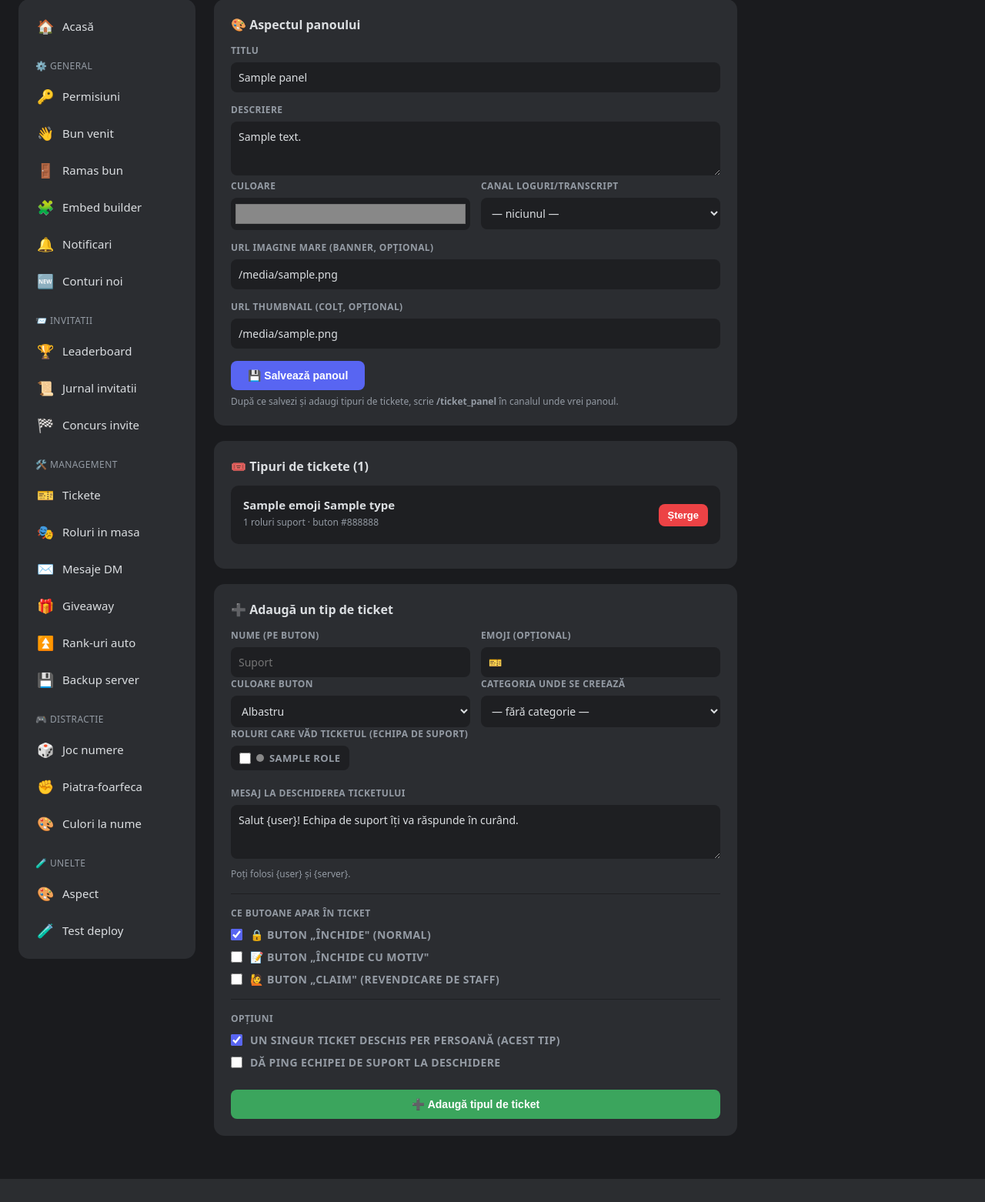
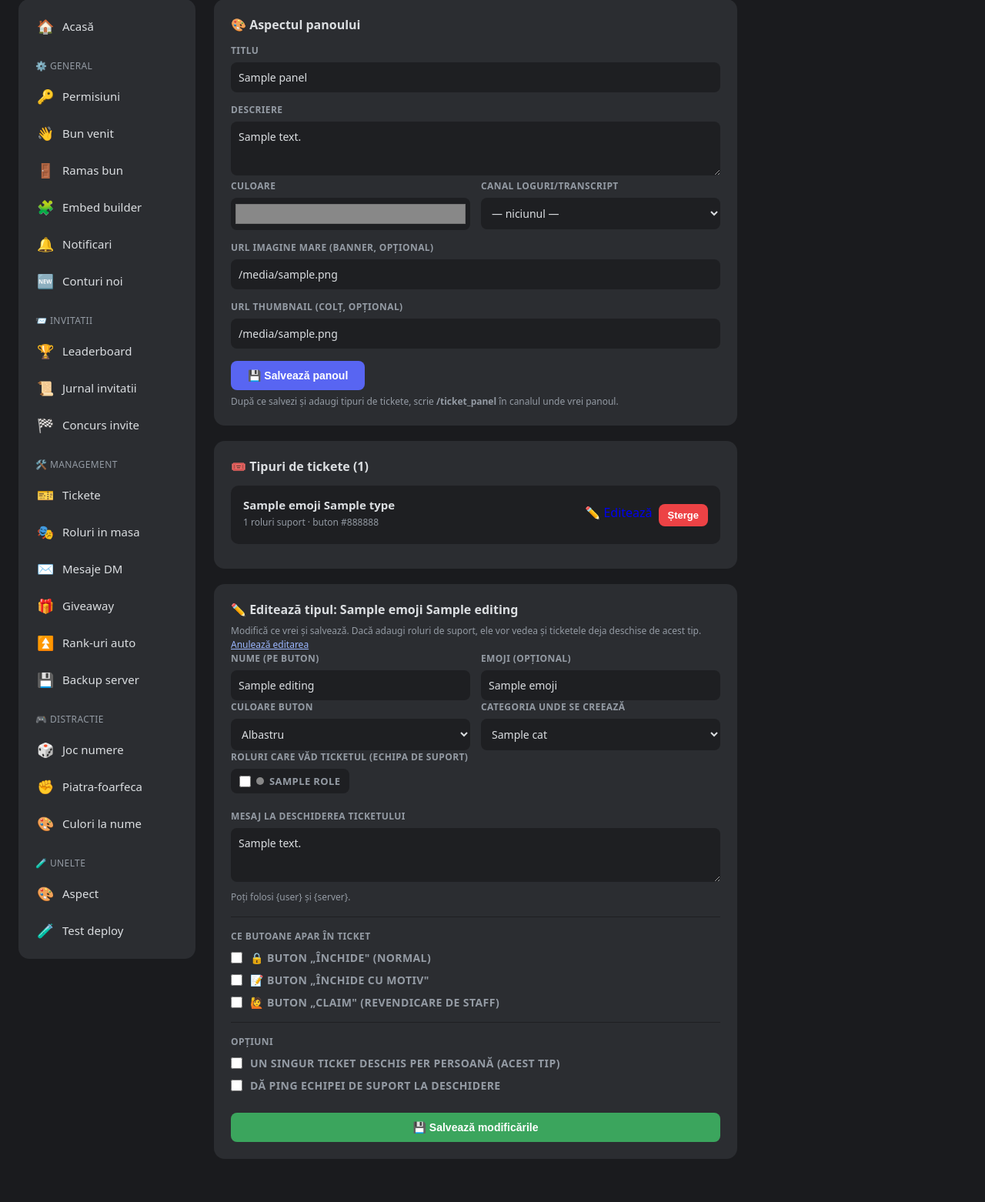
Before and after one commit to razvan1479/Sir-Penguin, a Flask app: template dashboard/templates/tickets.html in a window 1280 px wide. Shown: the part 151-1713 px from the top of the page at 77% size. Before the commit the page ends 1683 px from the top, so only its background shows below. Run offline with Flask 3, Linux system fonts and the light colour scheme; the template is opened without the code that fills it: most values are stand-ins (such as "Sample title", 1, 10 or a date in 2020); grey boxes marked "Sample" are stand-in pictures.

Commit message:
v26.5.12

```diff
--- a/dashboard/app.py
+++ b/dashboard/app.py
@@ -792,12 +792,35 @@ def tickets(guild_id):
             tid = request.form.get("type_id")
             data["types"] = [t for t in data.get("types", []) if t.get("id") != tid]
             storage.set(gid, "tickets", data)
+        elif action == "edit_type":
+            tid = request.form.get("type_id")
+            for t in data.get("types", []):
+                if t.get("id") == tid:
+                    t["label"] = request.form.get("label", "").strip() or t.get("label", "Ticket")
+                    t["emoji"] = request.form.get("emoji", "").strip()
+                    t["button_color"] = request.form.get("button_color", "blurple")
+                    t["support_roles"] = request.form.getlist("support_roles")
+                    t["category_id"] = _to_int(request.form.get("category_id", ""))
+                    t["open_message"] = request.form.get("open_message", "")
+                    t["ping_support"] = request.form.get("ping_support") == "on"
+                    t["one_per_user"] = request.form.get("one_per_user") == "on"
+                    t["btn_close"] = request.form.get("btn_close") == "on"
+                    t["btn_close_reason"] = request.form.get("btn_close_reason") == "on"
+                    t["btn_claim"] = request.form.get("btn_claim") == "on"
+                    break
+            # cerem botului sa reaplice permisiunile pe ticketele DESCHISE de acest tip,
+            # ca rolurile de suport nou adaugate sa vada si ticketele existente
+            data["perm_sync"] = {"status": "pending"}
+            storage.set(gid, "tickets", data)
         return redirect(url_for("tickets", guild_id=guild_id, saved=1))
 
+    edit_id = request.args.get("edit", "")
+    editing = next((t for t in data.get("types", []) if t.get("id") == edit_id), None)
     roles = storage.get(gid, "roles", {}) or {}
     channels = storage.get(gid, "channels", {}) or {}
     return render_template("tickets.html", guild_id=guild_id, data=data,
                            panel=data.get("panel", {}), types=data.get("types", []),
+                           editing=editing,
                            roles=roles.get("list", []),
                            categories=channels.get("categories", []),
                            text_channels=channels.get("texts", []),
--- a/dashboard/templates/tickets.html
+++ b/dashboard/templates/tickets.html
@@ -75,35 +75,47 @@
             {% if t.ping_support %}<span>ping suport</span>{% endif %}
           </div>
         </div>
-        <form method="POST" onsubmit="return confirm('Ștergi acest tip?')">
-          <input type="hidden" name="action" value="del_type">
-          <input type="hidden" name="type_id" value="{{ t.id }}">
-          <button class="del" type="submit">Șterge</button>
-        </form>
+        <div style="display:flex; gap:8px; align-items:flex-start">
+          <a class="del" style="background:var(--input); text-decoration:none; display:inline-flex; align-items:center" href="/tickets/{{ guild_id }}?edit={{ t.id }}#form">✏️ Editează</a>
+          <form method="POST" onsubmit="return confirm('Ștergi acest tip?')">
+            <input type="hidden" name="action" value="del_type">
+            <input type="hidden" name="type_id" value="{{ t.id }}">
+            <button class="del" type="submit">Șterge</button>
+          </form>
+        </div>
       </div>
       {% endfor %}
     {% endif %}
   </div>
 
-  <!-- ADAUGA TIP NOU -->
-  <form class="panel" method="POST">
+  <!-- ADAUGA / EDITEAZA TIP -->
+  <form class="panel" method="POST" id="form">
+    {% if editing %}
+    <input type="hidden" name="action" value="edit_type">
+    <input type="hidden" name="type_id" value="{{ editing.id }}">
+    <h3>✏️ Editează tipul: {{ editing.emoji }} {{ editing.label }}</h3>
+    <p class="hint" style="margin-top:-6px">Modifică ce vrei și salvează. Dacă adaugi roluri de suport, ele vor vedea și ticketele deja deschise de acest tip. <a href="/tickets/{{ guild_id }}" style="color:#9bb7ff">Anulează editarea</a></p>
+    {% else %}
     <input type="hidden" name="action" value="add_type">
     <h3>➕ Adaugă un tip de ticket</h3>
+    {% endif %}
     <div class="row2">
-      <div><label>Nume (pe buton)</label><input type="text" name="label" placeholder="Suport" required></div>
-      <div><label>Emoji (opțional)</label><input type="text" name="emoji" placeholder="🎫"></div>
+      <div><label>Nume (pe buton)</label><input type="text" name="label" placeholder="Suport" value="{{ editing.label if editing else '' }}" required></div>
+      <div><label>Emoji (opțional)</label><input type="text" name="emoji" placeholder="🎫" value="{{ editing.emoji if editing else '' }}"></div>
     </div>
     <div class="row2">
       <div><label>Culoare buton</label>
         <select name="button_color">
-          <option value="blurple">Albastru</option><option value="green">Verde</option>
-          <option value="red">Roșu</option><option value="grey">Gri</option>
+          <option value="blurple" {% if editing and editing.button_color=='blurple' %}selected{% endif %}>Albastru</option>
+          <option value="green" {% if editing and editing.button_color=='green' %}selected{% endif %}>Verde</option>
+          <option value="red" {% if editing and editing.button_color=='red' %}selected{% endif %}>Roșu</option>
+          <option value="grey" {% if editing and editing.button_color=='grey' %}selected{% endif %}>Gri</option>
         </select>
       </div>
       <div><label>Categoria unde se creează</label>
         <select name="category_id">
           <option value="">— fără categorie —</option>
-          {% for c in categories %}<option value="{{ c.id }}">{{ c.name }}</option>{% endfor %}
+          {% for c in categories %}<option value="{{ c.id }}" {% if editing and editing.category_id|string == c.id|string %}selected{% endif %}>{{ c.name }}</option>{% endfor %}
         </select>
       </div>
     </div>
@@ -114,25 +126,25 @@
     {% else %}
     <div class="roles">
       {% for r in roles %}{% if not r.default %}
-        <label class="rchip"><input type="checkbox" name="support_roles" value="{{ r.id }}"><span class="dot" style="background:{{ r.color }}"></span>{{ r.name }}</label>
+        <label class="rchip"><input type="checkbox" name="support_roles" value="{{ r.id }}" {% if editing and r.id|string in editing.support_roles|map('string')|list %}checked{% endif %}><span class="dot" style="background:{{ r.color }}"></span>{{ r.name }}</label>
       {% endif %}{% endfor %}
     </div>
     {% endif %}
 
     <label>Mesaj la deschiderea ticketului</label>
-    <textarea name="open_message" placeholder="Salut {user}! Echipa de suport îți va răspunde în curând.">Salut {user}! Echipa de suport îți va răspunde în curând.</textarea>
+    <textarea name="open_message" placeholder="Salut {user}! Echipa de suport îți va răspunde în curând.">{{ editing.open_message if editing else 'Salut {user}! Echipa de suport îți va răspunde în curând.' }}</textarea>
     <p class="hint">Poți folosi {user} și {server}.</p>
 
     <hr class="divider">
     <label>Ce butoane apar în ticket</label>
-    <label class="toggle"><input type="checkbox" name="btn_close" checked> 🔒 Buton „Închide" (normal)</label>
-    <label class="toggle"><input type="checkbox" name="btn_close_reason"> 📝 Buton „Închide cu motiv"</label>
-    <label class="toggle"><input type="checkbox" name="btn_claim"> 🙋 Buton „Claim" (revendicare de staff)</label>
+    <label class="toggle"><input type="checkbox" name="btn_close" {% if not editing or editing.btn_close %}checked{% endif %}> 🔒 Buton „Închide" (normal)</label>
+    <label class="toggle"><input type="checkbox" name="btn_close_reason" {% if editing and editing.btn_close_reason %}checked{% endif %}> 📝 Buton „Închide cu motiv"</label>
+    <label class="toggle"><input type="checkbox" name="btn_claim" {% if editing and editing.btn_claim %}checked{% endif %}> 🙋 Buton „Claim" (revendicare de staff)</label>
     <hr class="divider">
     <label>Opțiuni</label>
-    <label class="toggle"><input type="checkbox" name="one_per_user" checked> Un singur ticket deschis per persoană (acest tip)</label>
-    <label class="toggle"><input type="checkbox" name="ping_support"> Dă ping echipei de suport la deschidere</label>
+    <label class="toggle"><input type="checkbox" name="one_per_user" {% if not editing or editing.one_per_user %}checked{% endif %}> Un singur ticket deschis per persoană (acest tip)</label>
+    <label class="toggle"><input type="checkbox" name="ping_support" {% if editing and editing.ping_support %}checked{% endif %}> Dă ping echipei de suport la deschidere</label>
 
-    <button class="add" type="submit">➕ Adaugă tipul de ticket</button>
+    <button class="add" type="submit">{{ '💾 Salvează modificările' if editing else '➕ Adaugă tipul de ticket' }}</button>
   </form>
 {% endblock %}
```
Also changed, not shown: cogs/tickets.py (+43 -1 lines).
